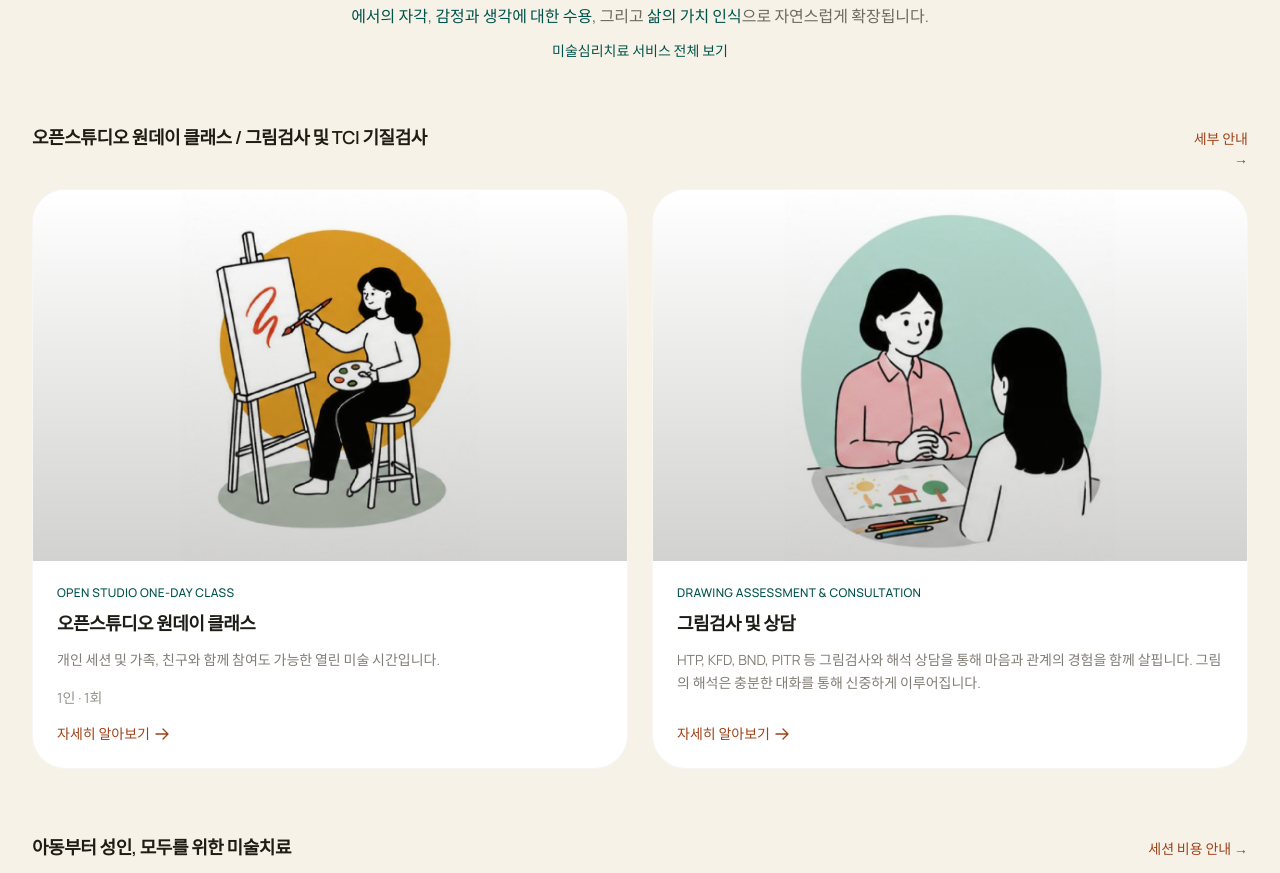
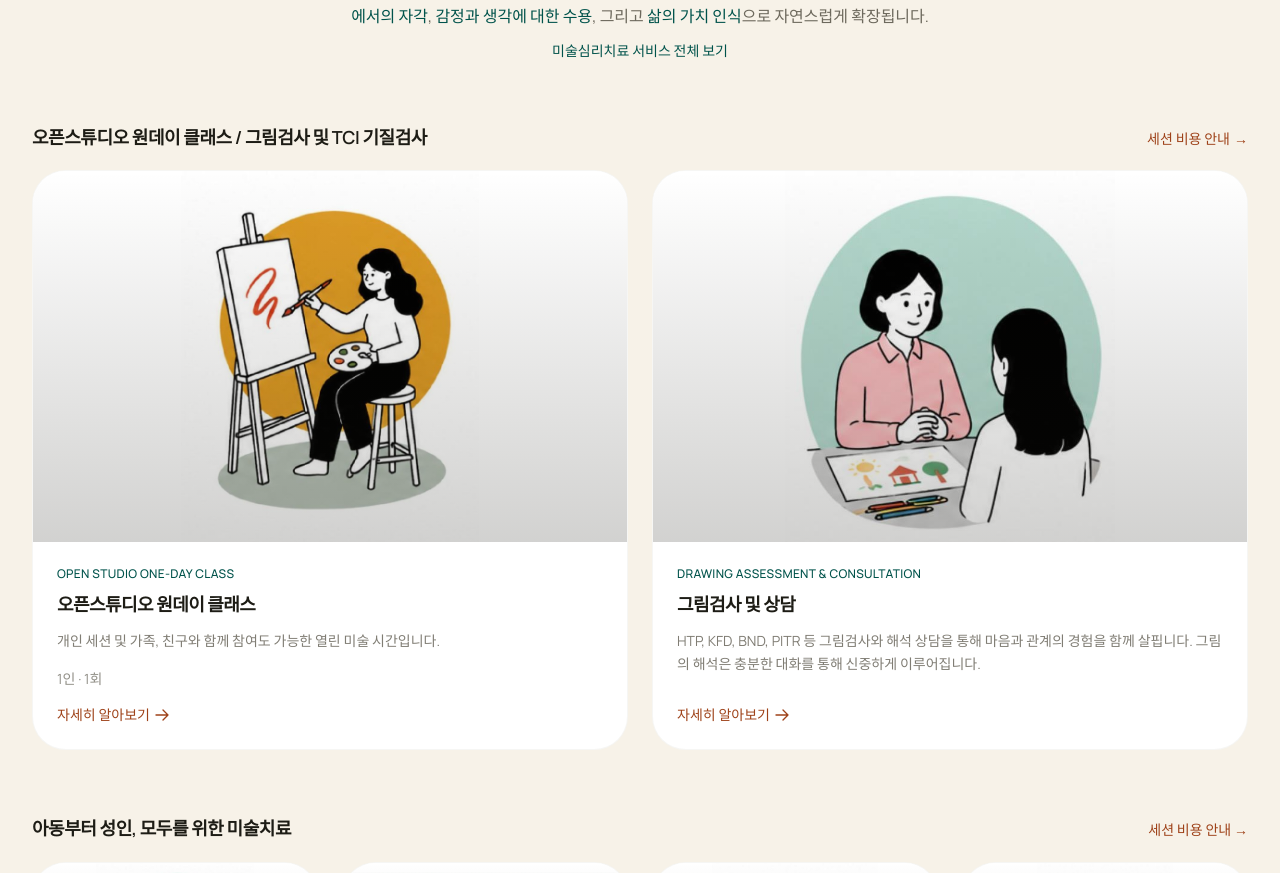
Before and after one commit to act-art-center/actartcenter.com, a Next.js app: page / in a window 1280 px wide. Shown: the part 2345-3218 px from the top of the page. Built offline with nearby package versions, Linux system fonts and the light colour scheme.

Commit message:
Keep session pricing link on one line

```diff
--- a/src/components/sections/ServicesSection.tsx
+++ b/src/components/sections/ServicesSection.tsx
@@ -71,10 +71,10 @@ export function ServicesSection() {
             </h3>
             <Link
               href="/pricing"
-              className="shrink-0 text-sm text-secondary-500 font-medium hover:underline underline-offset-4"
+              className="shrink-0 inline-flex items-center gap-1 whitespace-nowrap text-sm text-secondary-500 font-medium hover:underline underline-offset-4"
             >
-              <span className="block whitespace-nowrap">세부 안내</span>
-              <span className="block text-right" aria-hidden="true">→</span>
+              세션 비용 안내
+              <span aria-hidden="true">→</span>
             </Link>
           </div>
           <div className="grid grid-cols-1 md:grid-cols-2 gap-6">
```
